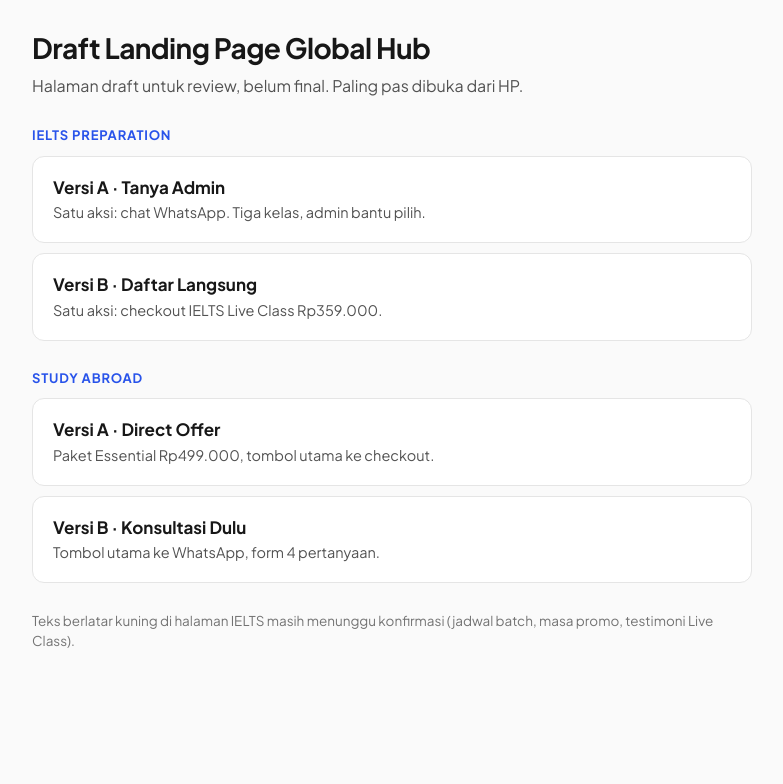
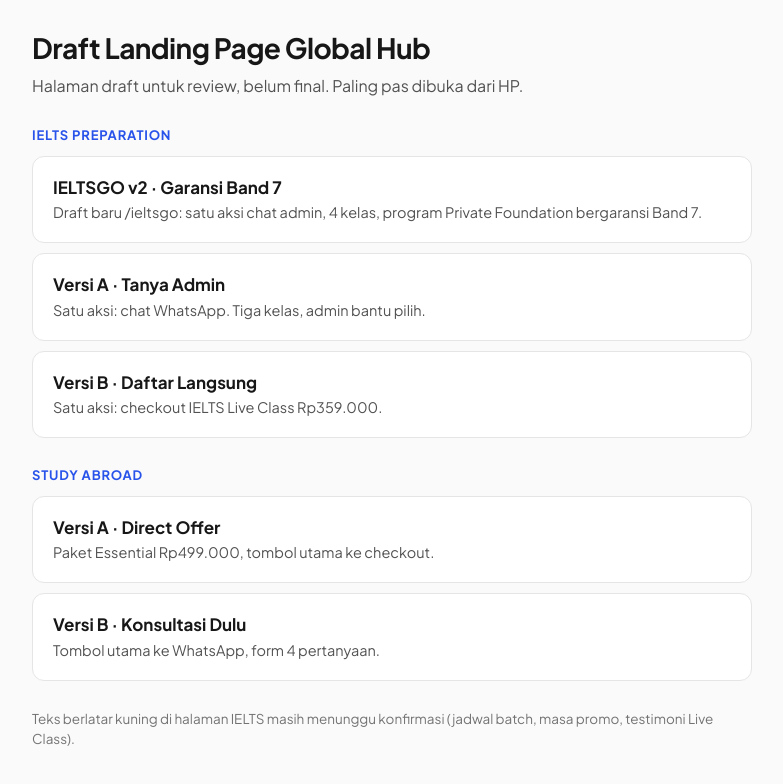
Before and after one commit to raihanhafidh/globalhublp, a plain HTML site: page index.html in a window 1280 px wide. Shown: the whole page, without its empty margins (248-1031 px from the left). Drawn offline with Linux system fonts and the light colour scheme.

Commit message:
List IELTSGO v2 in draft index and README
Co-Authored-By: Claude Opus 5.5 <noreply@anthropic.com>

```diff
--- a/index.html
+++ b/index.html
@@ -26,6 +26,7 @@ a.c span{font-size:14.5px;color:#525252}
   <p class="sub">Halaman draft untuk review, belum final. Paling pas dibuka dari HP.</p>
 
   <h2>IELTS Preparation</h2>
+  <a class="c" href="ieltsgo-v2/"><b>IELTSGO v2 · Garansi Band 7</b><span>Draft baru /ieltsgo: satu aksi chat admin, 4 kelas, program Private Foundation bergaransi Band 7.</span></a>
   <a class="c" href="ielts-a/"><b>Versi A · Tanya Admin</b><span>Satu aksi: chat WhatsApp. Tiga kelas, admin bantu pilih.</span></a>
   <a class="c" href="ielts-b/"><b>Versi B · Daftar Langsung</b><span>Satu aksi: checkout IELTS Live Class Rp359.000.</span></a>
 
```
Also changed, not shown: 1 other file.
